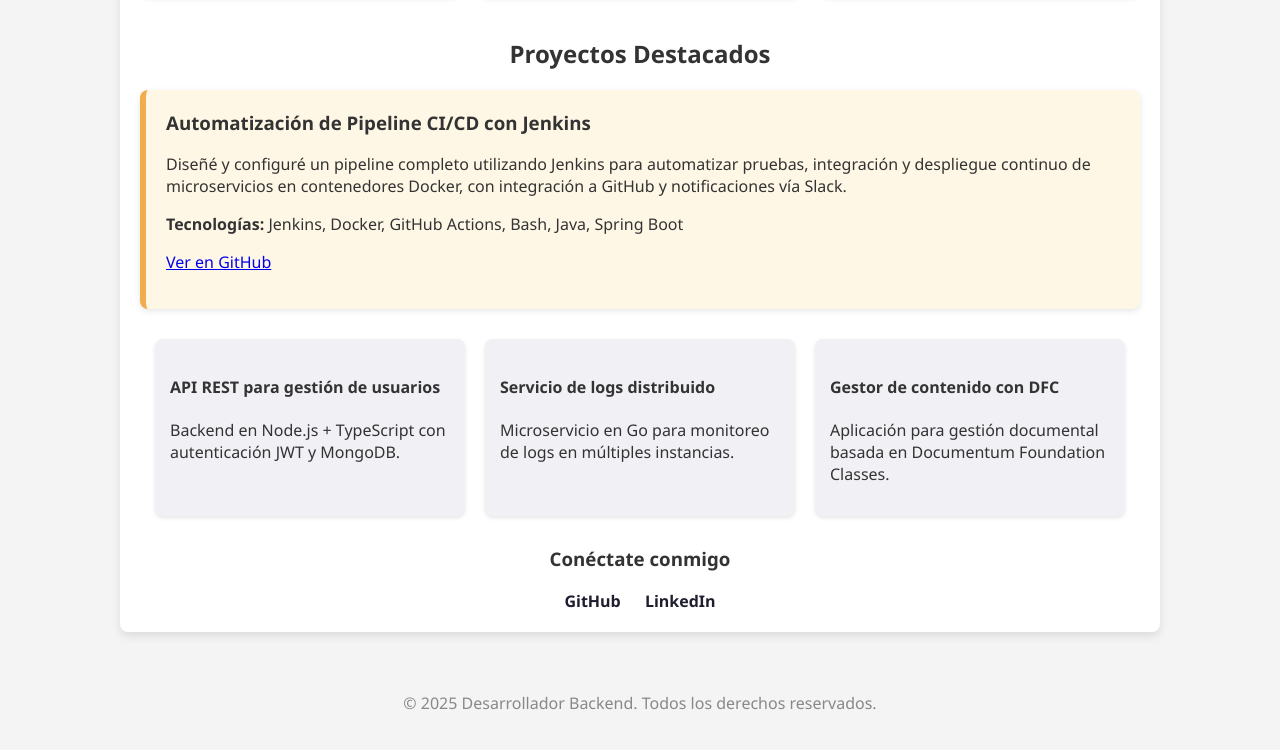
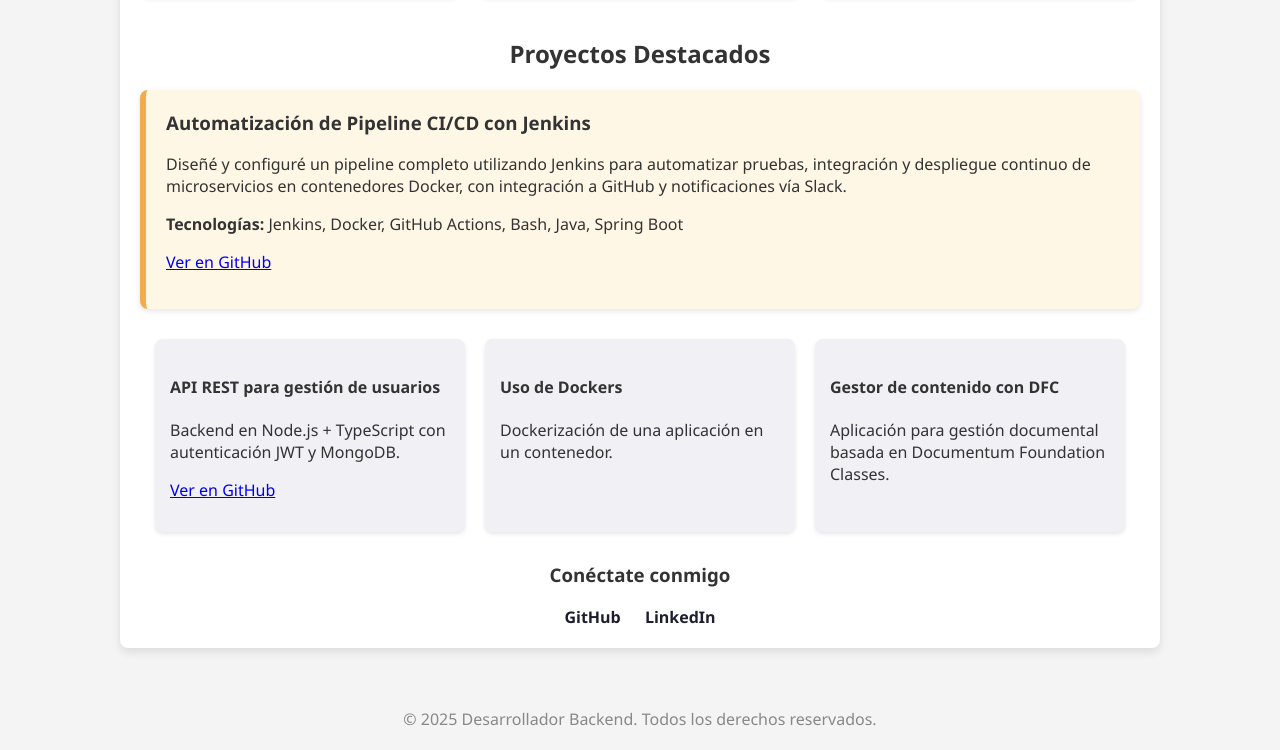
Before and after one commit to hzapata9/hector.zapata.portafolio, a plain HTML site: page index.html in a window 1280 px wide. Shown: the part 974-1724 px from the top of the page. Drawn offline with Linux system fonts and the light colour scheme.

Commit message:
Add projects

```diff
--- a/index.html
+++ b/index.html
@@ -69,7 +69,7 @@
         <h3>Automatización de Pipeline CI/CD con Jenkins</h3>
         <p>Diseñé y configuré un pipeline completo utilizando Jenkins para automatizar pruebas, integración y despliegue continuo de microservicios en contenedores Docker, con integración a GitHub y notificaciones vía Slack.</p>
         <p><strong>Tecnologías:</strong> Jenkins, Docker, GitHub Actions, Bash, Java, Spring Boot</p>
-        <p><a href="https://github.com/tuusuario/proyecto-jenkins" target="_blank">Ver en GitHub</a></p>
+        <p><a href="https://github.com/hzapata9/pipeline-desafio" target="_blank">Ver en GitHub</a></p>
       </div>
 
       <!-- Otros proyectos -->
@@ -77,10 +77,11 @@
         <div class="project-card">
           <h4>API REST para gestión de usuarios</h4>
           <p>Backend en Node.js + TypeScript con autenticación JWT y MongoDB.</p>
+          <p><a href="https://github.com/hzapata9/01-node-project-db" target="_blank">Ver en GitHub</a></p>
         </div>
         <div class="project-card">
-          <h4>Servicio de logs distribuido</h4>
-          <p>Microservicio en Go para monitoreo de logs en múltiples instancias.</p>
+          <h4>Uso de Dockers</h4>
+          <p>Dockerización de una aplicación en un contenedor.</p>
         </div>
         <div class="project-card">
           <h4>Gestor de contenido con DFC</h4>
```
